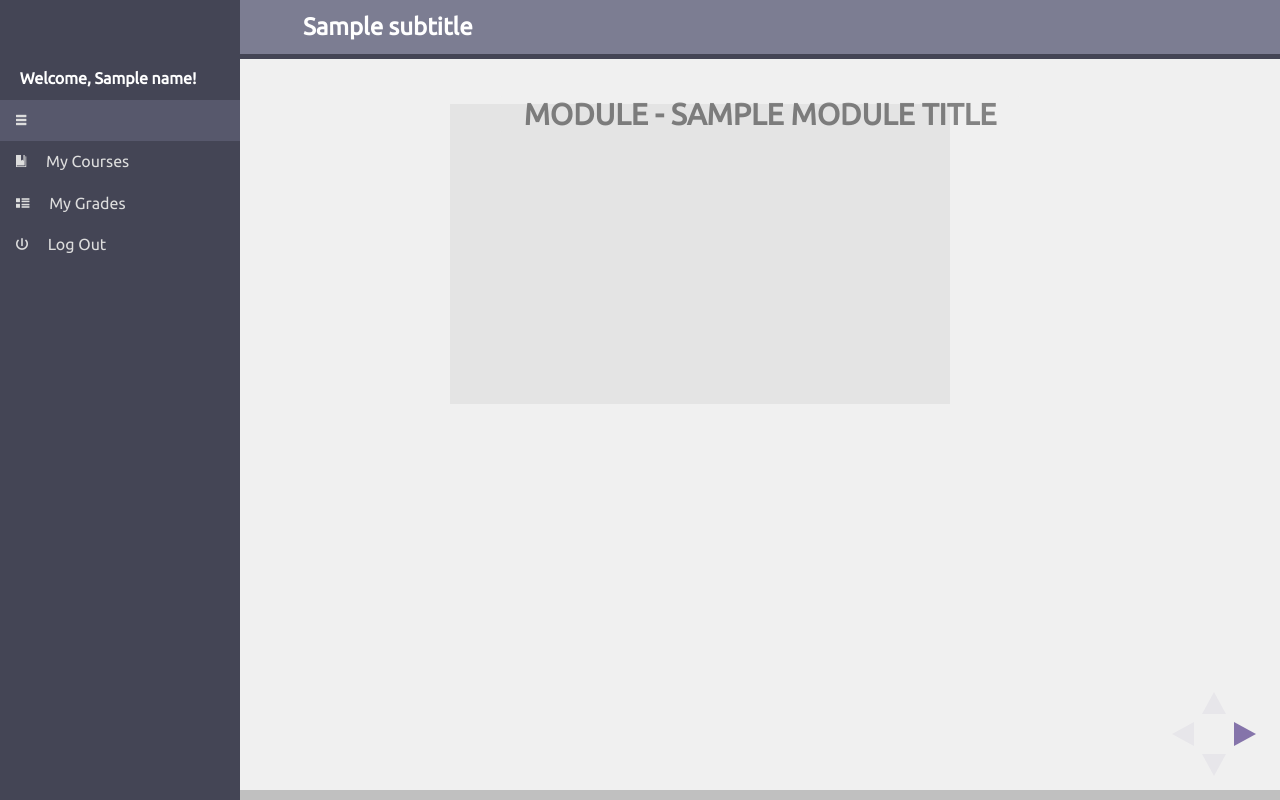
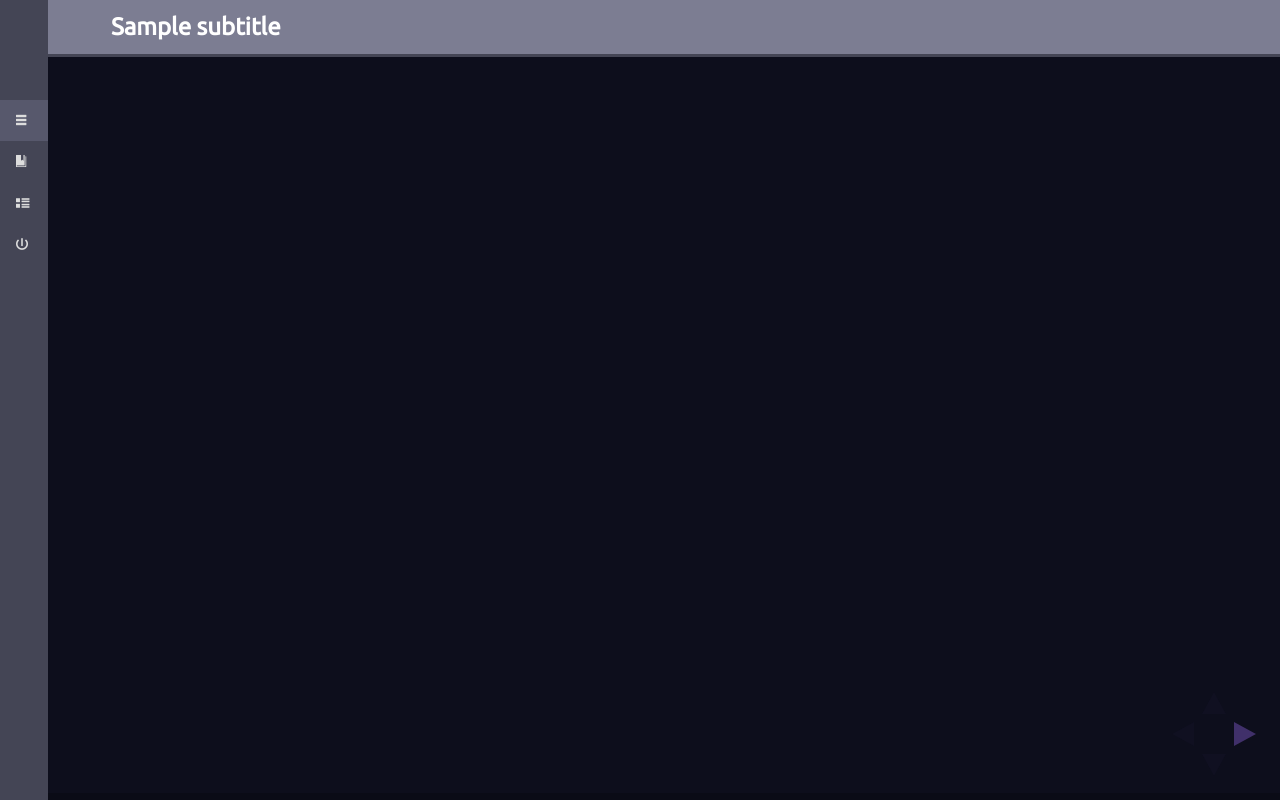
Before and after one commit to synnove/auscats, a Python web app: template templates/user_module_review.html in a window 1280 px wide. Run offline with Jinja, Linux system fonts and the light colour scheme; the template is opened without the code that fills it: most values are stand-ins (such as "Sample title", 1, 10 or a date in 2020).

Commit message:
re-did presentations and made them prettier, also separated out scripts from layout file

```diff
--- a/app.py
+++ b/app.py
@@ -65,7 +65,7 @@
 
     if g.username not in g.admins:
 	return render_template('user_module.html', name = g.user,
-		subtitle = module_title, slides = slides,
+		subtitle = "Module: " + module_title, slides = slides,
 		module_title = module_title, quizzes = quizzes,
 		answers = answers, is_admin = False)
     return redirect(url_for('adminDashboard'))
@@ -87,7 +87,8 @@
 
     if g.username not in g.admins:
 	return render_template('user_module_review.html', name = g.user,
-		slides = slides, module_title = module_title, is_admin = False)
+		slides = slides, subtitle = "Review: " + module_title,
+		is_admin = False)
     return redirect(url_for('adminDashboard'))
 
 @app.route("/grades/<module_title>", methods=['GET', 'POST'])
--- a/static/css/main.css
+++ b/static/css/main.css
@@ -115,7 +115,7 @@
     background-color: #7C7D92;
     width: 100%;
     padding: 0.5rem 0;
-    border-bottom: 5px solid #444555;
+    border-bottom: 3px solid #444555;
 }
 
 .top__navigation p {
@@ -141,7 +141,7 @@
 /* MAIN CONTENT */
 .main__page {
     padding-left: 15rem;
-    padding-top: 4rem;
+    padding-top: 6rem;
     min-height: 90%;
     -webkit-transition: padding-left 500ms ease;
     -moz-transition: padding-left 500ms ease;
@@ -229,10 +229,6 @@
     padding: 2rem;
 }
 
-.container {
-    padding: 2rem;
-}
-
 .button {
     margin-bottom: 0.5rem;
 }
--- a/static/css/reveal.css
+++ b/static/css/reveal.css
@@ -33,9 +33,6 @@
   background-color: #fff;
   color: #000; }
 
-/*********************************************
- * CUSTOM STYLES
- *********************************************/
 /*********************************************
  * VIEW FRAGMENTS
  *********************************************/
@@ -219,24 +216,23 @@
 .reveal .progress {
   position: fixed;
   display: none;
-  height: 10px;
+  height: 7px;
   width: 100%;
   bottom: 0;
-  left: 0;
-  margin-left: 15rem;
+  left: 15rem;
   z-index: 5;
   background-color: rgba(0, 0, 0, 0.2);
-  -webkit-transition: margin-left 500ms ease;
-  -moz-transition: margin-left 500ms ease;
-  -o-transition: margin-left 500ms ease;
-  transition: margin-left 500ms ease; }
+  -webkit-transition: left 500ms ease;
+  -moz-transition: left 500ms ease;
+  -o-transition: left 500ms ease;
+  transition: left 500ms ease; }
 
 .progress-expand {
-  margin-left: 3rem !important;
-  -webkit-transition: margin-left 500ms ease;
-  -moz-transition: margin-left 500ms ease;
-  -o-transition: margin-left 500ms ease;
-  transition: margin-left 500ms ease; }
+    left: 0 !important;
+    -webkit-transition: left 500ms ease;
+    -moz-transition: left 500ms ease;
+    -o-transition: left 500ms ease;
+    transition: left 500ms ease; }
 
 .reveal .progress:after {
   content: '';
@@ -270,21 +266,23 @@
  * SLIDES
  *********************************************/
 .reveal {
+  position: relative;
   width: 100%;
-  height: calc(100% - 45px);
+  height: 100%;
   overflow: hidden;
   -ms-touch-action: none;
       touch-action: none; }
 
 .reveal .slides {
-  background-color: rgba(0,0,0,0.05);
   position: absolute;
   width: 100%;
   height: 100%;
+  top: 0;
   right: 0;
-  left: 15rem;
-  margin: 0 auto;
-  margin-top: 5rem;
+  bottom: 0;
+  left: 0;
+  margin: auto;
+  padding-left: 8rem;
   overflow: visible;
   z-index: 1;
   text-align: center;
@@ -292,17 +290,17 @@
           perspective: 600px;
   -webkit-perspective-origin: 50% 40%;
           perspective-origin: 50% 40%;
-  -webkit-transition: left 500ms ease;
-  -moz-transition: left 500ms ease;
-  -o-transition: left 500ms ease;
-  transition: left 500ms ease; }
+    -webkit-transition: padding-left 500ms ease;
+    -moz-transition: padding-left 500ms ease;
+    -o-transition: padding-left 500ms ease;
+    transition: padding-left 500ms ease; }
 
 .slides-expand {
-  left: 3em !important;
-  -webkit-transition: left 500ms ease;
-  -moz-transition: left 500ms ease;
-  -o-transition: left 500ms ease;
-  transition: left 500ms ease; }
+    padding-left: 2rem !important;
+    -webkit-transition: padding-left 500ms ease;
+    -moz-transition: padding-left 500ms ease;
+    -o-transition: padding-left 500ms ease;
+    transition: padding-left 500ms ease; }
 
 .reveal .slides > section {
   -ms-perspective: 600px; }
--- a/static/css/theme/uq.css
+++ b/static/css/theme/uq.css
@@ -12,18 +12,19 @@
  *********************************************/
 body {
   background: #fff;
-  background-color: #fff; }
+  background-color: #0D0E1C !important; }
 
 .reveal {
   font-family: 'Ubuntu', 'Source Sans Pro', Helvetica, sans-serif;
   font-size: 2.5em;
   font-weight: normal;
-  color: #555555; }
+  color: #bbbbbb; }
 
 ::selection {
   color: #fff;
   background: #98bdef;
   text-shadow: none; }
+
 
 .reveal .slides > section, .reveal .slides > section > section {
   line-height: 1.3;
@@ -34,7 +35,7 @@
  *********************************************/
 .reveal h1, .reveal h2, .reveal h3, .reveal h4, .reveal h5, .reveal h6 {
   margin: 0 0 20px 0;
-  color: #222;
+  color: #ffffff;
   font-family: 'Ubuntu', 'Source Sans Pro', Helvetica, sans-serif;
   font-weight: 600;
   line-height: 1.2;
--- /dev/null
+++ b/static/js/layout.js
@@ -0,0 +1,34 @@
+$(".toggle__side").on("click", function(e) {
+    e.preventDefault();
+    $(".side__navigation").toggleClass("side-navigation__toggle");
+    $(".main__page").toggleClass("main-page__expand");
+    $(".side__navigation span").toggleClass("toggle__visibility");
+    $(".title").toggleClass("title__expand");
+    $(".progress").toggleClass("progress-expand");
+    $(".slides").toggleClass("slides-expand");
+});
+
+if ($(".reveal").length ) {
+    $(".side__navigation").toggleClass("side-navigation__toggle");
+    $(".main__page").toggleClass("main-page__expand");
+    $(".side__navigation span").toggleClass("toggle__visibility");
+    $(".title").toggleClass("title__expand");
+    $(".progress").toggleClass("progress-expand");
+    $(".slides").toggleClass("slides-expand");
+}
+
+$(window).resize(function () {
+    if ($(window).width() <= 700) {
+	if ($(".side__navigation").hasClass("side-navigation__toggle")) {
+	    $(".toggle__side").addClass("toggle__visibility");
+	} else {
+	    $(".side__navigation").toggleClass("side-navigation__toggle");
+	    $(".top__navigation").toggleClass("top-navigation__expand");
+	    $(".title").toggleClass("title__expand");
+	    $(".main__page").toggleClass("main-page__expand");
+	    $(".side__navigation span").toggleClass("toggle__visibility");
+	}
+    } else {
+	$(".toggle__side").removeClass("toggle__visibility");
+    }
+});
--- a/static/js/user_module.js
+++ b/static/js/user_module.js
@@ -1,9 +1,9 @@
 // Initialise settings for Reveal.js
 Reveal.initialize({
-    width: 1200,
-    height: 800,
-    minScale: 0.8,
-    maxScale: 1,
+	width: 1000,
+        height: 600,
+        minScale: 0.5,
+        maxScale: 0.7,
         controls: true,
         progress: true,
         history: true,
--- a/templates/admin_dashboard.html
+++ b/templates/admin_dashboard.html
@@ -1,7 +1,7 @@
 {% extends "layout.html" %}
 
 {% block content %}
-<div class="container">
+<div class="main__page">
     <div class="row" data-equalizer="blocks">
 	<div class="large-7 small-12 columns text-center">
 	    <ul class="pricing-table">
--- a/templates/layout.html
+++ b/templates/layout.html
@@ -64,42 +64,14 @@
     </div>
 
     <!-- PAGE BODY -->
-    <div class="main__page">
     {% block content %}
     {% endblock %}
-    </div>
 
     <script src="../static/js/vendor/jquery.js"></script>
     <script src="../static/js/foundation.min.js"></script>
+    <script src="../static/js/layout.js"></script>
     <script>
       $(document).foundation();
     </script>
-    <script>
-	$(".toggle__side").on("click", function(e) {
-	    e.preventDefault();
-	    $(".side__navigation").toggleClass("side-navigation__toggle");
-	    $(".main__page").toggleClass("main-page__expand");
-	    $(".side__navigation span").toggleClass("toggle__visibility");
-	    $(".title").toggleClass("title__expand");
-	    $(".slides").toggleClass("slides-expand");
-	    $(".progress").toggleClass("progress-expand");
-	});
-
-	$(window).resize(function () {
-	    if ($(window).width() <= 700) {
-		if ($(".side__navigation").hasClass("side-navigation__toggle")) {
-		    $(".toggle__side").addClass("toggle__visibility");
-		} else {
-		    $(".side__navigation").toggleClass("side-navigation__toggle");
-		    $(".top__navigation").toggleClass("top-navigation__expand");
-		    $(".title").toggleClass("title__expand");
-		    $(".main__page").toggleClass("main-page__expand");
-		    $(".side__navigation span").toggleClass("toggle__visibility");
-		}
-	    } else {
-		$(".toggle__side").removeClass("toggle__visibility");
-	    }
-	});
-    </script>
   </body>
 </html>
--- a/templates/unauthorized.html
+++ b/templates/unauthorized.html
@@ -1,7 +1,7 @@
 {% extends "layout.html" %}
 
 {% block content %}
-<div class="container">
+<div class="main__page">
     <div class="row text-center">
 	<h1>
 	    <i class="fi-alert"></i><br>
--- a/templates/user_grades.html
+++ b/templates/user_grades.html
@@ -1,7 +1,7 @@
 {% extends "layout.html" %}
 
 {% block content %}
-<div class="container">
+<div class="main__page">
     <div class="small-10 small-offset-1 columns">
 	<ul class="accordion" data-accordion>
         <li class="accordion-navigation text-center">
--- a/templates/user_module_list.html
+++ b/templates/user_module_list.html
@@ -1,7 +1,7 @@
 {% extends "layout.html" %}
 
 {% block content %}
-<div class="container">
+<div class="main__page">
     <div class="row">
 	<div class="large-6 large-offset-3 columns">
 	    {% with errors = get_flashed_messages(category_filter=["invalid"]) %}
--- a/templates/user_module_review.html
+++ b/templates/user_module_review.html
@@ -9,10 +9,6 @@
 
 {% block content %}
 <div class="reveal">
-    <div class="small-12 large-6 large-offset-3 columns text-center">
-	<div class="alert-box secondary radius"><h4>module - {{ module_title }}</h4></div>
-    </div>
-
     <div class="slides">
 	<!-- LECTURE SEGMENT -->
 	{% for slide in slides %}
@@ -41,19 +37,5 @@
 	</section>
     </div>
 </div>
-<script>
-    // Initialise settings for Reveal.js
-    Reveal.initialize({
-	width: 1000,
-	height: 600,
-	minScale: 0.5,
-	maxScale: 0.7,
-	controls: true,
-	progress: true,
-	history: true,
-	overview: false,
-	transition: 'convex',
-	mouseWheel: false
-    });
-</script>
+<script src="../static/js/user_module.js"></script>
 {% endblock %}
```
Lines whose indentation alone changed are shown as unchanged.
